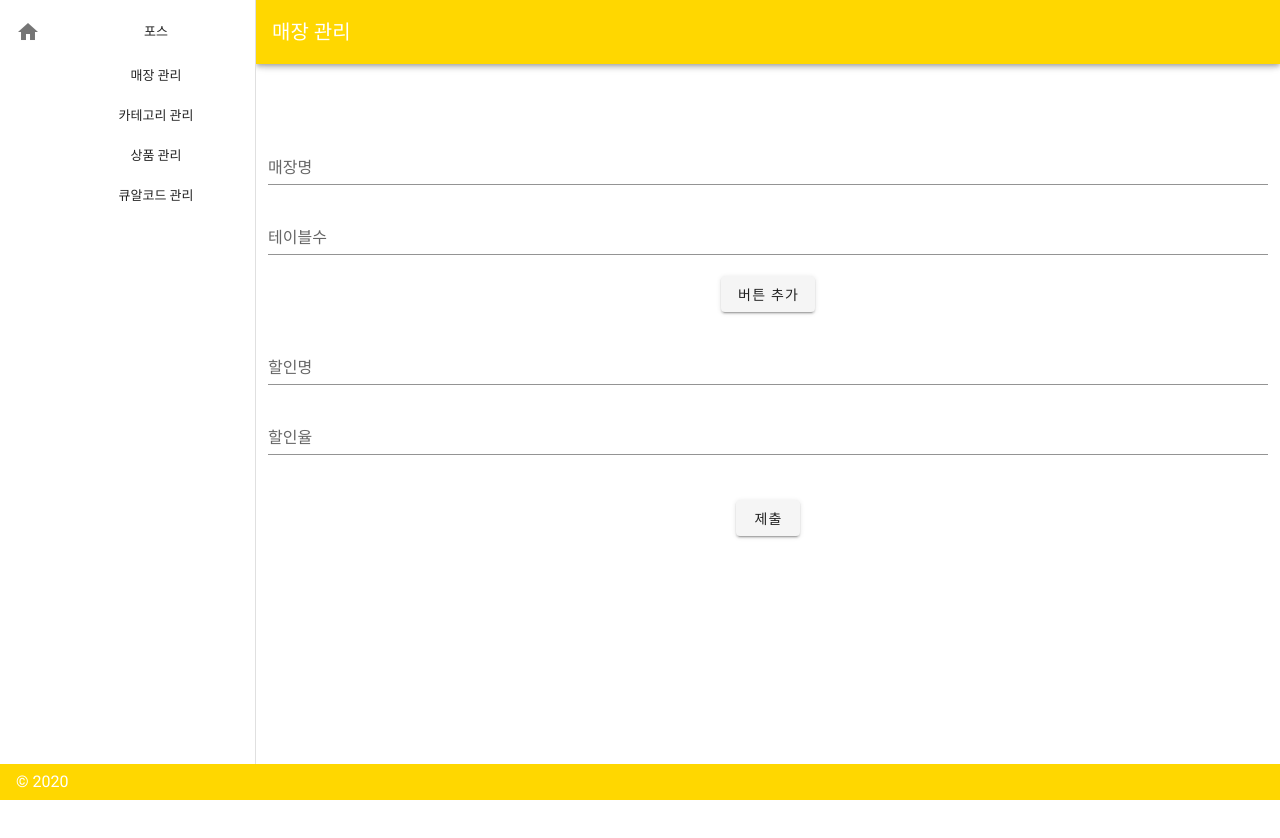
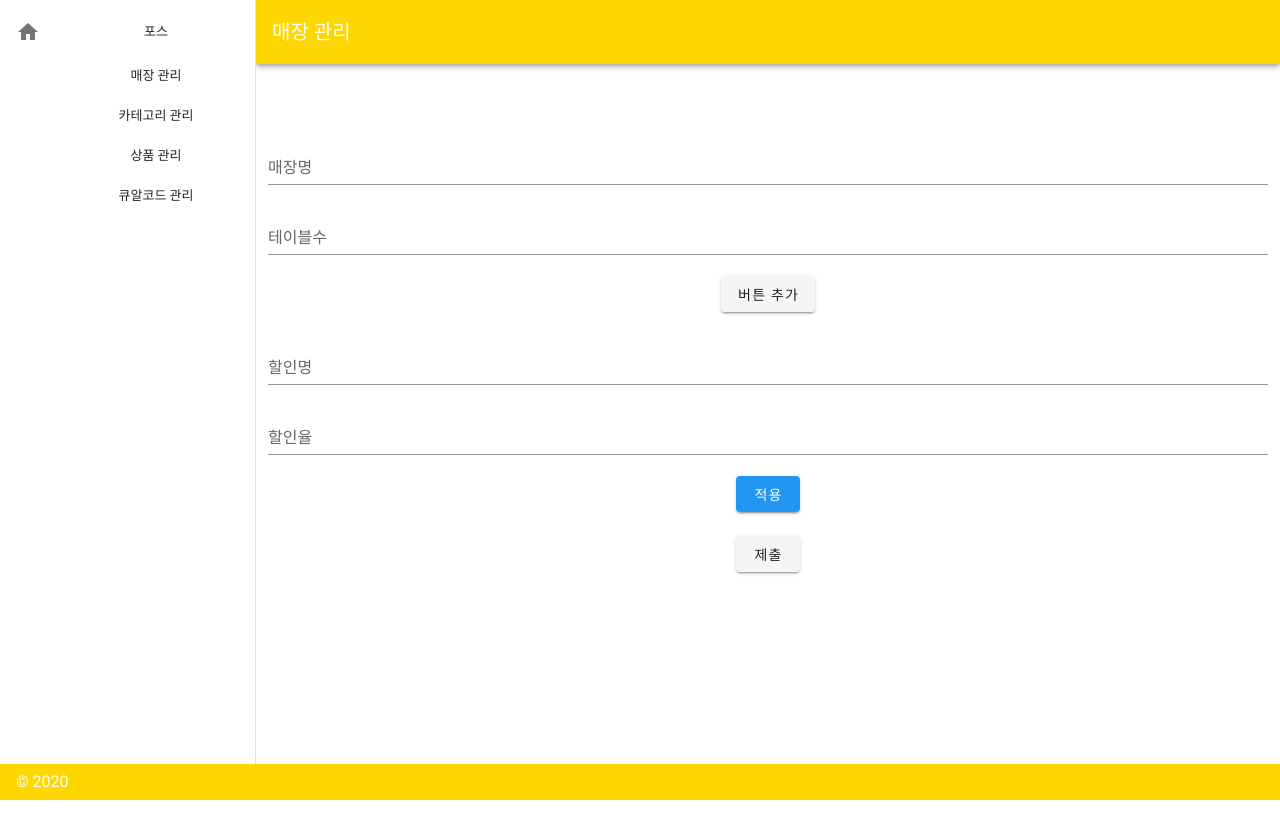
Before and after one commit to yuta-97/oh_my_pos, a Vue app in the folder frontend/: page /ManMain in a window 1280 px wide. Both pictures are taken after a click on the button "버튼 추가". Shown: the top 838 px of the page. Built offline with nearby package versions, Linux system fonts and the light colour scheme.

Commit message:
[Mod] ManStoreDis.vue

```diff
--- a/frontend/src/components/ManStoreDis.vue
+++ b/frontend/src/components/ManStoreDis.vue
@@ -0,0 +1,38 @@
+<template>
+<v-form>
+    <v-text-field
+        v-model="discount.disname"
+      name="할인명"
+      label="할인명"
+      type="text">
+    </v-text-field>
+    <v-text-field
+    v-model="discount.disrate"
+      name="할인율"
+      label="할인율"
+      type="number">
+    </v-text-field>
+    <v-btn color="info" @click="update">적용</v-btn>
+</v-form>
+
+</template>
+<script>
+export default {
+    props:['disname,disrate'],
+    data(){
+        return{
+            discount:{}
+        }
+    },created(){
+        this.discount.disname = this.disname,
+        this.discount.disrate = this.disrate
+    },
+
+    methods:{
+        update(){
+            this.$emit("update",this.discount)
+        }
+    }
+
+}
+</script>
--- a/frontend/src/components/ManStoreInput.vue
+++ b/frontend/src/components/ManStoreInput.vue
@@ -37,44 +37,9 @@
 
 <script>
 import axios from 'axios';
-import Vue from 'vue';
-import Vuetify from 'vuetify';
-Vue.use(Vuetify);
-
-Vue.component('disform',
-{ template:
-  `<v-form v-on:submit.prevent="addstore()">` +
-  `<v-text-field
-      v-model="discount.disname"
-      name="할인명"
-      label="할인명"
-      type="text"
-    >` +
-    `</v-text-field>` +
-    `<v-text-field
-      v-model="discount.disrate"
-      name="할인율"
-      label="할인율"
-      type="number"
-    >` + `</v-text-field>`+
-    `</v-form>`,
-     data() {
-      return {
-        discount:
-          { disname: '', disrate: ''}
-      }
-
-  },
-    props: ['dis'],
-
-});
-
-
+import disform from '../components/ManStoreDis.vue';
 
 export default {
-
-
-
   data () {
     return {
       storename: '',
@@ -84,24 +49,35 @@ export default {
 
     }
   },
+  components:{
+    disform
+  },
 
   methods: {
+    parents(discount){
+      this.discount = discount
+      console.log(this.discount);
+    },
     adddis() {
       this.discounts.push('disform')
     },
 
     addstore() {
+      var data;
+      data = this.dis.discounts;
+      console.log(data);
+
       axios({
           method: 'post',
           url: '/api/setstore',
           data: {
             storename: this.storename,
             tablenum: this.tablenum,
-            discount: this.dis.discount
+            discount: this.discounts,
            }
       })
-      .then(() => {
-            console.log( this.storename , this.tablenum, this.disname, this.disrate )
+      .then((res) => {
+            console.log( res )
             alert("등록 되었습니다!");
         })
       .catch(function (error) {
```
